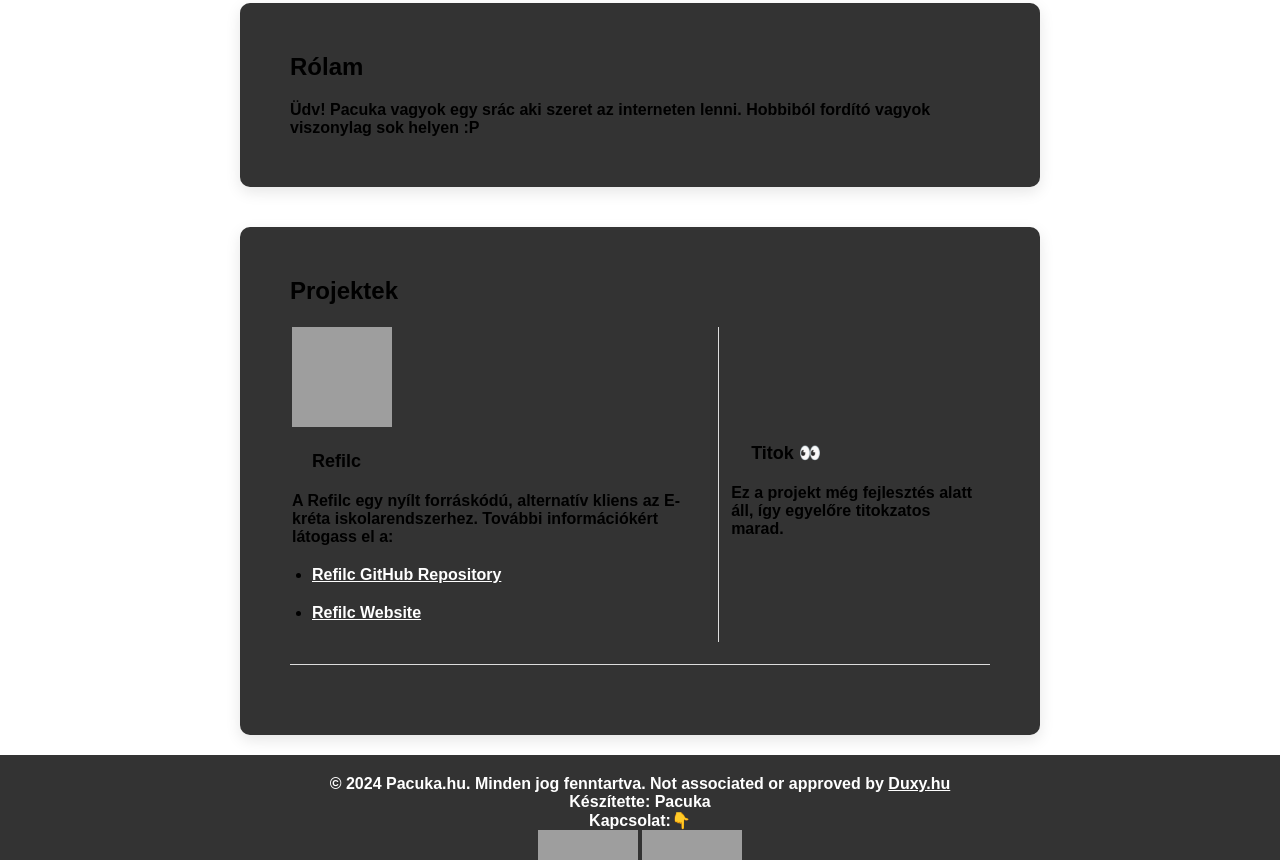
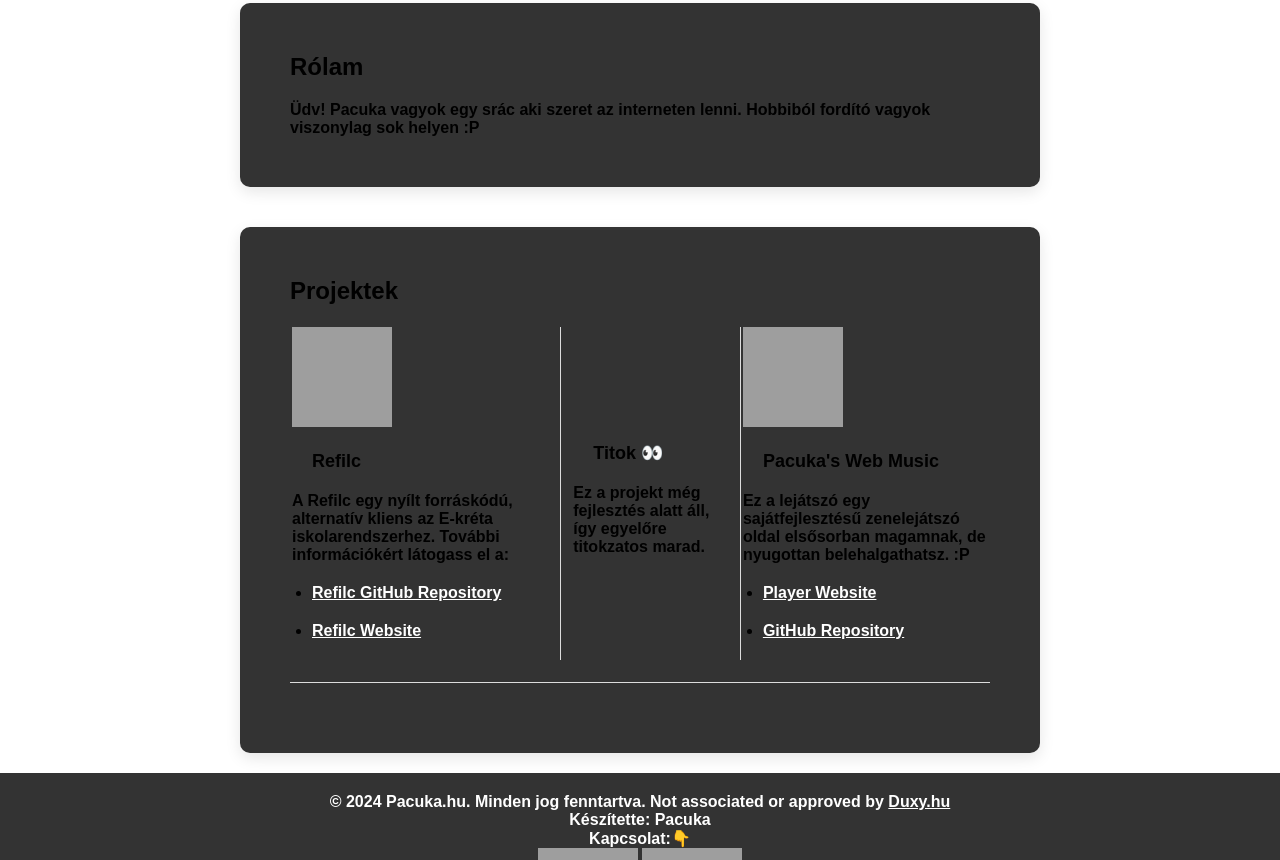
Before and after one commit to Pacuka/Website, a plain HTML site: page index.html in a window 1280 px wide. Shown: the part 501-1361 px from the top of the page. Drawn offline with Linux system fonts and the light colour scheme; grey boxes are pictures that could not be loaded.

Commit message:
Update index.html

```diff
--- a/index.html
+++ b/index.html
@@ -243,6 +243,18 @@
               <p>Ez a projekt még fejlesztés alatt áll, így egyelőre titokzatos marad.</p>
             </div>
           </td>
+          <td class="vertical-separator"></td>
+          <td class="project">
+            <div id="harmadik">
+              <img class="dc" src="https://minecraft.wiki/images/Music_Disc_otherside_JE1_BE1.png?980f0" alt="Project 3 logo">
+              <h3>Pacuka's Web Music</h3>
+              <p>Ez a lejátszó egy sajátfejlesztésű zenelejátszó oldal elsősorban magamnak, de nyugottan belehalgathatsz. :P</p>
+              <ul>
+                <li class="hely"><a class="linnnk" href="https://pacuka.github.io/Music/">Player Website</a></li>
+                <li class="hely"><a class="linnnk" href="https://github.com/Pacuka/Music">GitHub Repository</a></li>
+              </ul>
+            </div>
+          </td>
         </tr>
       </table>
       <hr class="project-separator">
```
